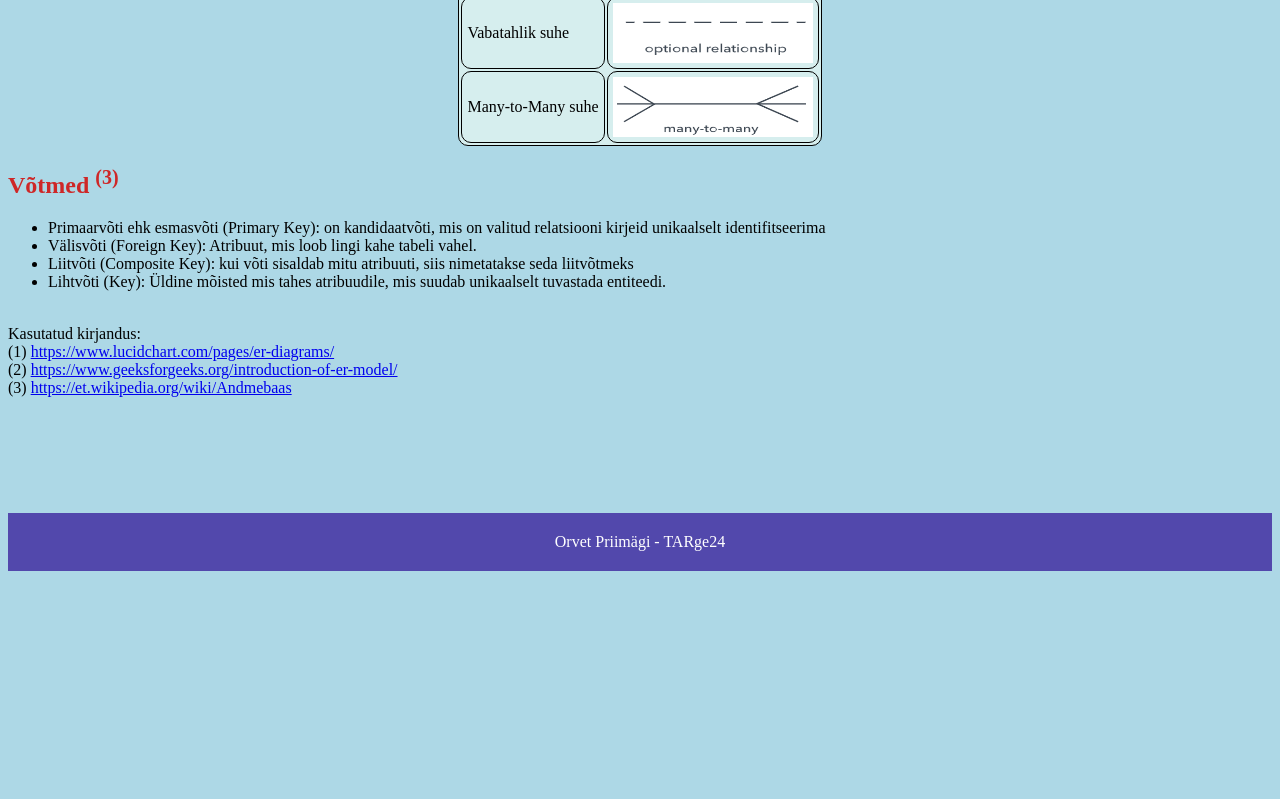
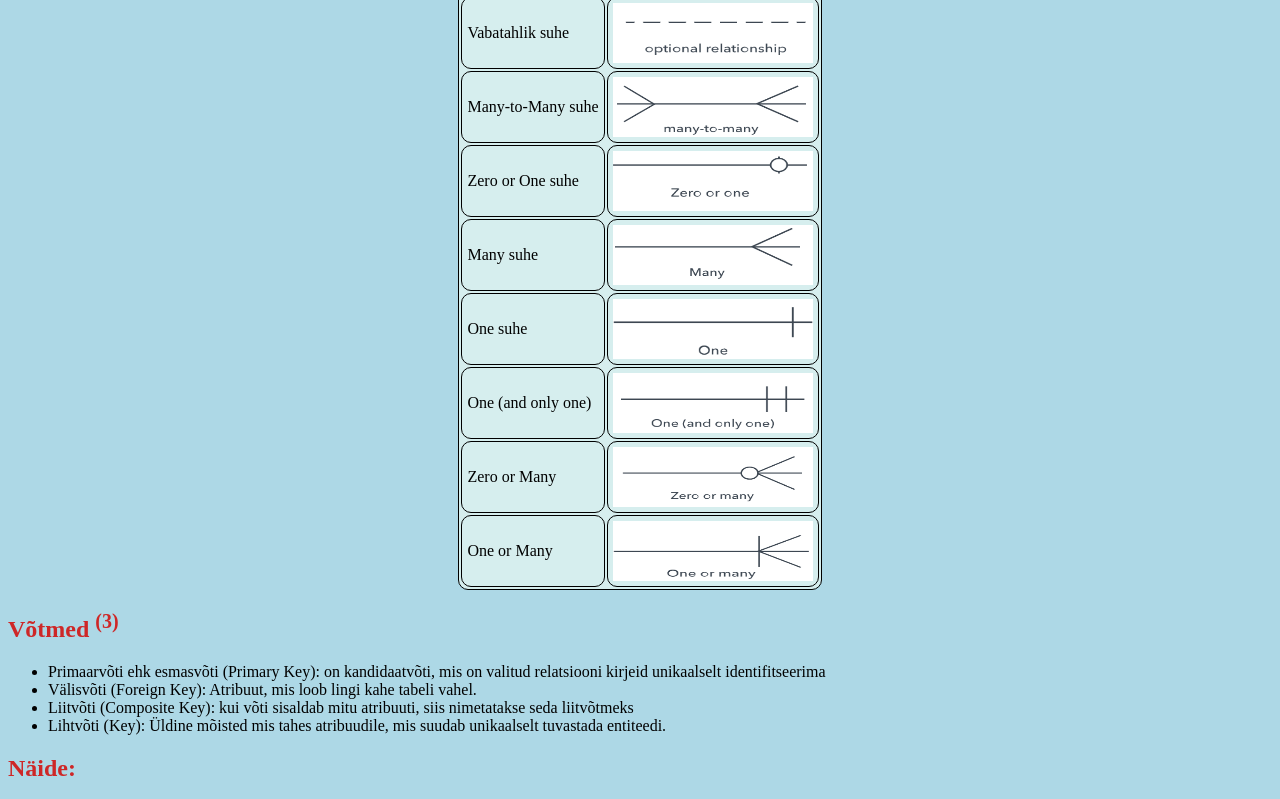
Before and after one commit to corvert/TaapTARge24, a plain HTML site: page uml-diagramm/erd.html in a window 1280 px wide. Shown: the part 1264-2063 px from the top of the page. Before the commit the page ends 1843 px from the top, so only its background shows below. Drawn offline with Linux system fonts and the light colour scheme.

Commit message:
UML Diagramm final

```diff
--- a/uml-diagramm/erd.html
+++ b/uml-diagramm/erd.html
@@ -70,7 +70,30 @@
             <td>Many-to-Many suhe</td>
             <td><img src="many-to-many.png" alt="Many-to-Many" style="height: 60px; width: 200px;"></td>
         </tr>
-
+        <tr>
+            <td>Zero or One suhe</td>
+            <td><img src="zero-or-one.png" alt="Zero or One" style="height: 60px; width: 200px;"></td>
+        </tr>
+        <tr>
+            <td>Many suhe</td>
+            <td><img src="many.png" alt="Many" style="height: 60px; width: 200px;"></td>
+        </tr>
+        <tr>
+            <td>One suhe</td>
+            <td><img src="one.png" alt="One" style="height: 60px; width: 200px;"></td>
+        </tr>
+        <tr>
+            <td>One (and only one)</td>
+            <td><img src="one-and-only-one.png" alt="One (and only one)" style="height: 60px; width: 200px;"></td>
+        </tr>
+        <tr>
+            <td>Zero or Many</td>
+            <td><img src="Zero-or-many.png" alt="Zero or Many" style="height: 60px; width: 200px;"></td>
+        </tr>
+         <tr>
+            <td>One or Many</td>
+            <td><img src="one-or-many.png" alt="One or Many" style="height: 60px; width: 200px;"></td>
+        </tr>
     </table>
     <h2>Võtmed <sup><a href="https://et.wikipedia.org/wiki/Andmebaas" target="_blank"
                 style="font-size: 15px;"></a>(3)</sup></h2>
@@ -82,6 +105,8 @@
         <li>Lihtvõti (Key): Üldine mõisted mis tahes atribuudile, mis suudab unikaalselt tuvastada entiteedi.</li>
 
     </ul>
+    <h2>Näide:</h2>
+    <img src="erd.png" alt="ERD näide">
     <br>
     Kasutatud kirjandus:
     <br>
```
Also changed, not shown: uml-diagramm/Zero-or-many.png (added), uml-diagramm/erd.png (added), uml-diagramm/many.png (added), uml-diagramm/one-and-only-one.png (added), uml-diagramm/one-or-many.png (added), uml-diagramm/one.png (added), uml-diagramm/zero-or-one.png (added).
